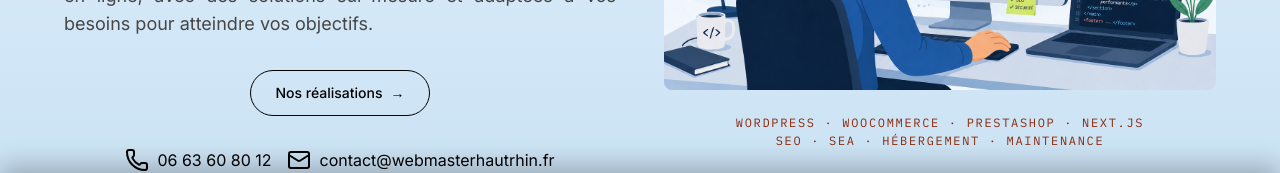
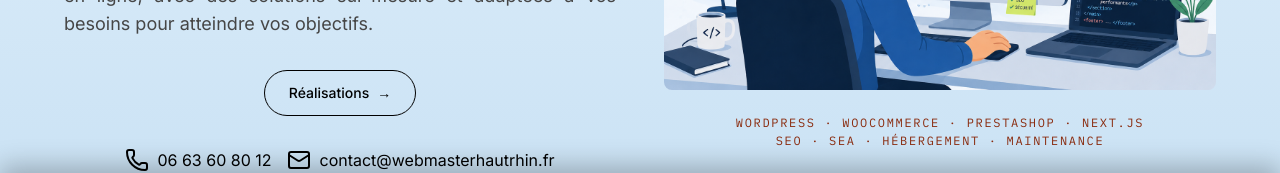
Before and after one commit to WebaHR/webmasterhautrhin.fr, a Next.js app: page / in a window 1280 px wide. Shown: the part 533-706 px from the top of the page. Built offline with nearby package versions, Linux system fonts and the light colour scheme.

Commit message:
Update Hero.tsx

```diff
--- a/components/Hero.tsx
+++ b/components/Hero.tsx
@@ -38,7 +38,7 @@ export default function Hero() {
             href="/realisations"
             className="mt-8 inline-flex items-center gap-2 rounded-full border border-ink px-6 py-3 text-sm font-medium text-ink transition-colors hover:border-accent hover:text-accent"
           >
-            Nos réalisations
+            Réalisations
             <span aria-hidden>→</span>
           </Link>
           </div>
```
